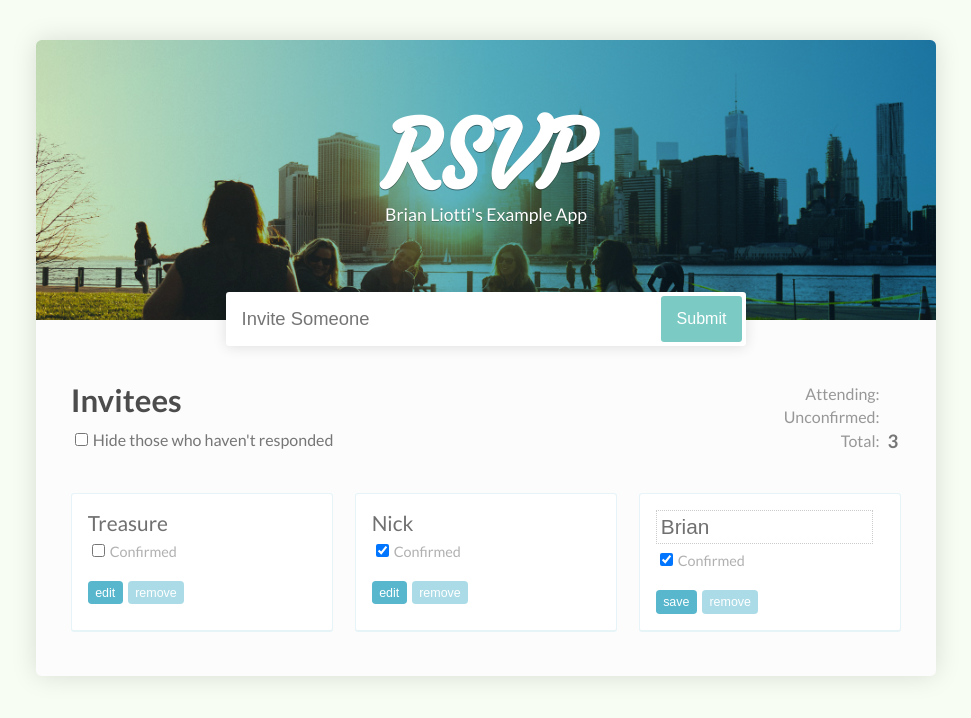
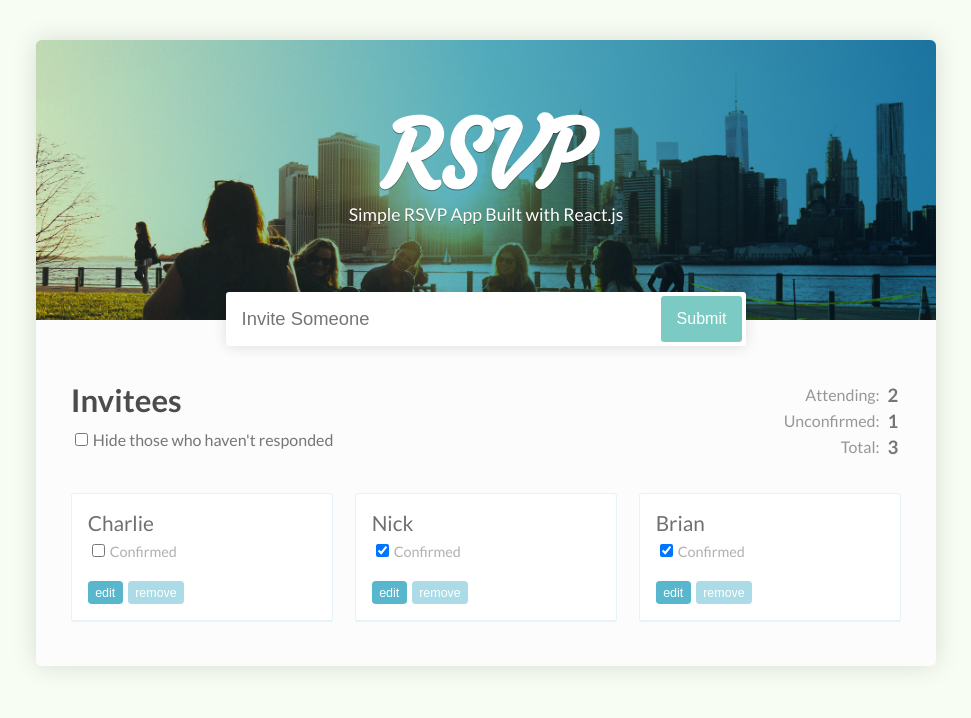
Before and after one commit to bliotti/rsvp-site, a React (Create React App) app: page / in a window 1280 px wide. Shown: the top 718 px of the page, without its empty margins (154-1125 px from the left). Built offline with nearby package versions, Linux system fonts and the light colour scheme.

Commit message:
fully functional

```diff
--- a/src/App.js
+++ b/src/App.js
@@ -10,7 +10,7 @@ class App extends Component {
     pendingGuest: '',
     guests: [
       {
-        name: 'Treasure',
+        name: 'Charlie',
         isConfirmed: false,
         isEditing: false
       },
@@ -22,7 +22,7 @@ class App extends Component {
       {
         name: 'Brian',
         isConfirmed: true,
-        isEditing: true
+        isEditing: false
       }
     ]
   }
@@ -86,16 +86,22 @@ class App extends Component {
   }
 
   getTotalInvited = () => this.state.guests.length
-  // getAttendingGuests = () =>
-  // getUnconformedGuests = () =>
+
+  getAttendingGuests = () =>
+    this.state.guests.reduce(
+      (total, guest) => (guest.isConfirmed ? total + 1 : total),
+      0
+    )
 
   render() {
     const totalInvited = this.getTotalInvited()
+    const numberAttending = this.getAttendingGuests()
+    const numberUnconfirmed = totalInvited - numberAttending
     return (
       <div className="App">
         <header>
           <h1>RSVP</h1>
-          <p>Brian Liotti's Example App</p>
+          <p>Simple RSVP App Built with React.js</p>
 
           <form onSubmit={this.newGuestSubmitHandler}>
             <input
@@ -129,7 +135,11 @@ class App extends Component {
             </label>
           </div>
 
-          <Counter totalInvited={totalInvited} />
+          <Counter
+            totalInvited={totalInvited}
+            numberAttending={numberAttending}
+            numberUnconfirmed={numberUnconfirmed}
+          />
 
           <GuestList
             guests={this.state.guests}
```
